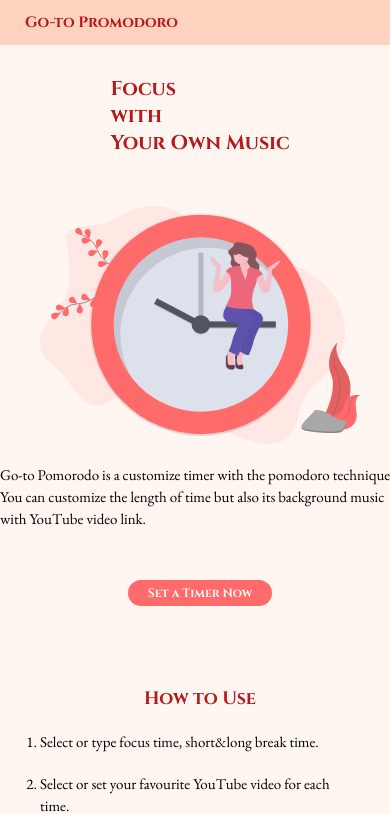
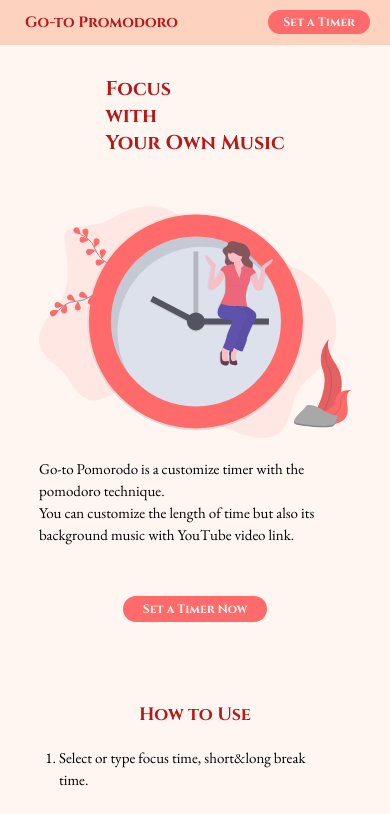
Before and after one commit to shiv-chan/go-to-pomodoro, a React (Create React App) app: page / in a window 390 px wide. Shown: the top 814 px of the page. Built offline with nearby package versions, Linux system fonts and the light colour scheme.

Commit message:
Style the home page for tablet and laptop.

```diff
--- a/src/app/Header.jsx
+++ b/src/app/Header.jsx
@@ -2,13 +2,14 @@
 import { Link } from 'react-router-dom';
 import { useSelector } from 'react-redux';
 import styled from 'styled-components';
-import StyledLink from '../styles/StyledLink';
+import { PillLink } from '../styles/StyledLink';
 
 export const StyledHeader = styled.header`
 	width: 100%;
 	height: 45px;
 	z-index: 10;
-	position: fixed;
+	position: sticky;
+	top: 0;
 	display: flex;
 	align-items: center;
 	background-color: ${({ session }) => {
@@ -26,8 +27,33 @@
 
 	@media only screen and (min-width: 768px) {
 		height: 80px;
+
+		p {
+			font-size: 2rem;
+		}
 	}
 `;
+
+const StyledSetTimerButton = styled(PillLink)`
+	position: absolute;
+	top: 10px;
+	right: 20px;
+
+	@media only screen and (min-width: 768px) {
+		font-size: 1.5rem;
+		top: 25px;
+	}
+`;
+
+const SetTimerButton = ({ text, link }) => {
+	const session = useSelector((state) => state.timer.currentSession);
+
+	return (
+		<StyledSetTimerButton session={session} to={link}>
+			{text}
+		</StyledSetTimerButton>
+	);
+};
 
 export default function Header() {
 	const session = useSelector((state) => state.timer.currentSession);
@@ -37,7 +63,7 @@
 			<Link className="logo" to="/">
 				Go-to Promodoro
 			</Link>
-			{/* <StyledLink text="Set a Timer" link="/setting" /> */}
+			<SetTimerButton text="Set a Timer" link="/setting" />
 		</StyledHeader>
 	);
 }
--- a/src/app/Home.jsx
+++ b/src/app/Home.jsx
@@ -13,6 +13,11 @@
 	display: inline-block;
 	padding: 0.5rem 2rem;
 	margin: 5rem auto;
+
+	@media only screen and (min-width: 768px) {
+		font-size: 1.8rem;
+		padding: 0.8rem 3rem;
+	}
 `;
 
 const SetTimerButton = ({ text, link }) => {
@@ -26,9 +31,6 @@
 };
 
 const StyledMainHome = styled(Main)`
-	width: 80%;
-	max-width: 700px;
-
 	.hero,
 	.how-to {
 		display: flex;
@@ -50,7 +52,7 @@
 	}
 
 	.description {
-		width: 400px;
+		max-width: 50rem;
 	}
 
 	li,
@@ -71,9 +73,44 @@
 		}
 
 		ol {
-			width: auto;
+			width: 100%;
+			max-width: 50rem;
+			padding: 0 2rem;
+
 			li {
 				margin-top: 2rem;
+			}
+		}
+	}
+
+	@media only screen and (min-width: 768px) {
+		padding-bottom: 4rem;
+
+		.hero {
+			h1 {
+				font-size: 3rem;
+				padding: 2rem 0;
+			}
+
+			img {
+				width: 70%;
+				margin-bottom: 5rem;
+			}
+		}
+
+		p,
+		li {
+			font-size: 2.5rem;
+			line-height: 3rem;
+		}
+
+		.how-to {
+			h2 {
+				font-size: 2.5rem;
+			}
+
+			ol li {
+				margin-top: 4rem;
 			}
 		}
 	}
--- a/src/style.scss
+++ b/src/style.scss
@@ -52,9 +52,9 @@
 // switch background and title color
 .main-wrapper {
 	display: grid;
+	grid-template-columns: 100%;
 	justify-items: center;
 	min-height: calc(100vh - 45px);
-	padding-top: 45px;
 }
 
 .main-wrapper.focus {
@@ -311,3 +311,9 @@
 .MuiSlider-valueLabel {
 	width: auto;
 }
+
+@include tablet {
+	.logo {
+		font-size: 2rem;
+	}
+}
--- a/src/styles/StyledLink.jsx
+++ b/src/styles/StyledLink.jsx
@@ -1,6 +1,4 @@
-import React from 'react';
 import { Link } from 'react-router-dom';
-import { useSelector } from 'react-redux';
 import styled from 'styled-components';
 import '../style.scss';
 
@@ -9,15 +7,12 @@
 	font-size: 1.2rem;
 	text-align: center;
 	text-decoration: none;
-	width: 10rem;
+	width: auto;
 	border: none;
 	border-radius: 2rem;
 	cursor: pointer;
-	padding: 0.4rem 0;
+	padding: 0.4rem 1.5rem;
 	display: block;
-	position: absolute;
-	top: 10px;
-	right: 35px;
 	background-color: ${({ session }) => {
 		if (session === 'focus') return 'var(--main-accent-color)';
 		else if (session === 'short') return 'var(--short-color)';
@@ -29,14 +24,3 @@
 		else if (session === 'long') return 'var(--long-bg-color)';
 	}};
 `;
-
-export default function StyledLink({ text, link }) {
-	const timer = useSelector((state) => state.timer);
-	const session = timer.currentSession;
-
-	return (
-		<PillLink to={link} session={session}>
-			{text}
-		</PillLink>
-	);
-}
--- a/src/styles/StyledMain.jsx
+++ b/src/styles/StyledMain.jsx
@@ -5,4 +5,6 @@
 	flex-direction: column;
 	align-items: center;
 	justufy-content: center;
+	width: 80%;
+	max-width: 700px;
 `;
```
